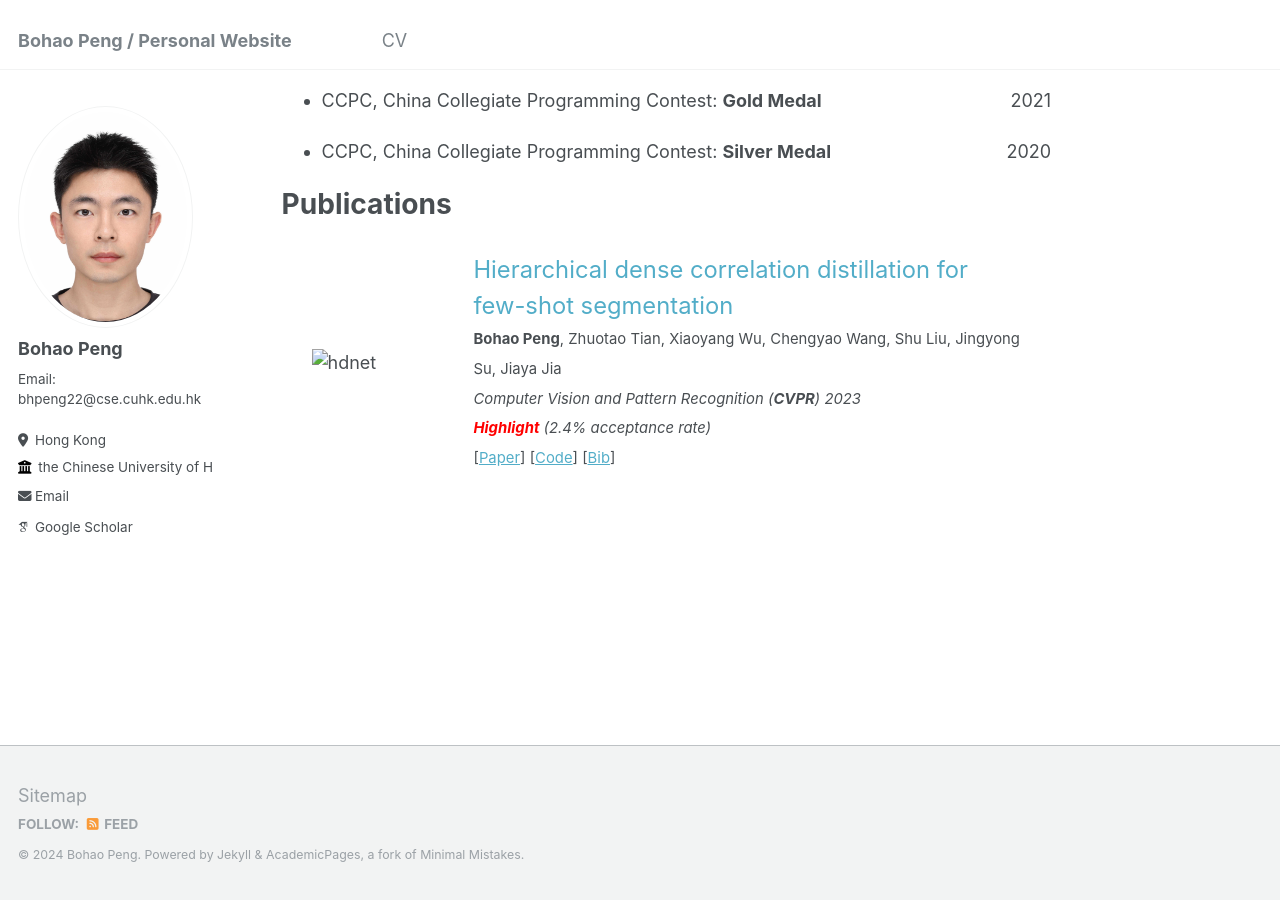
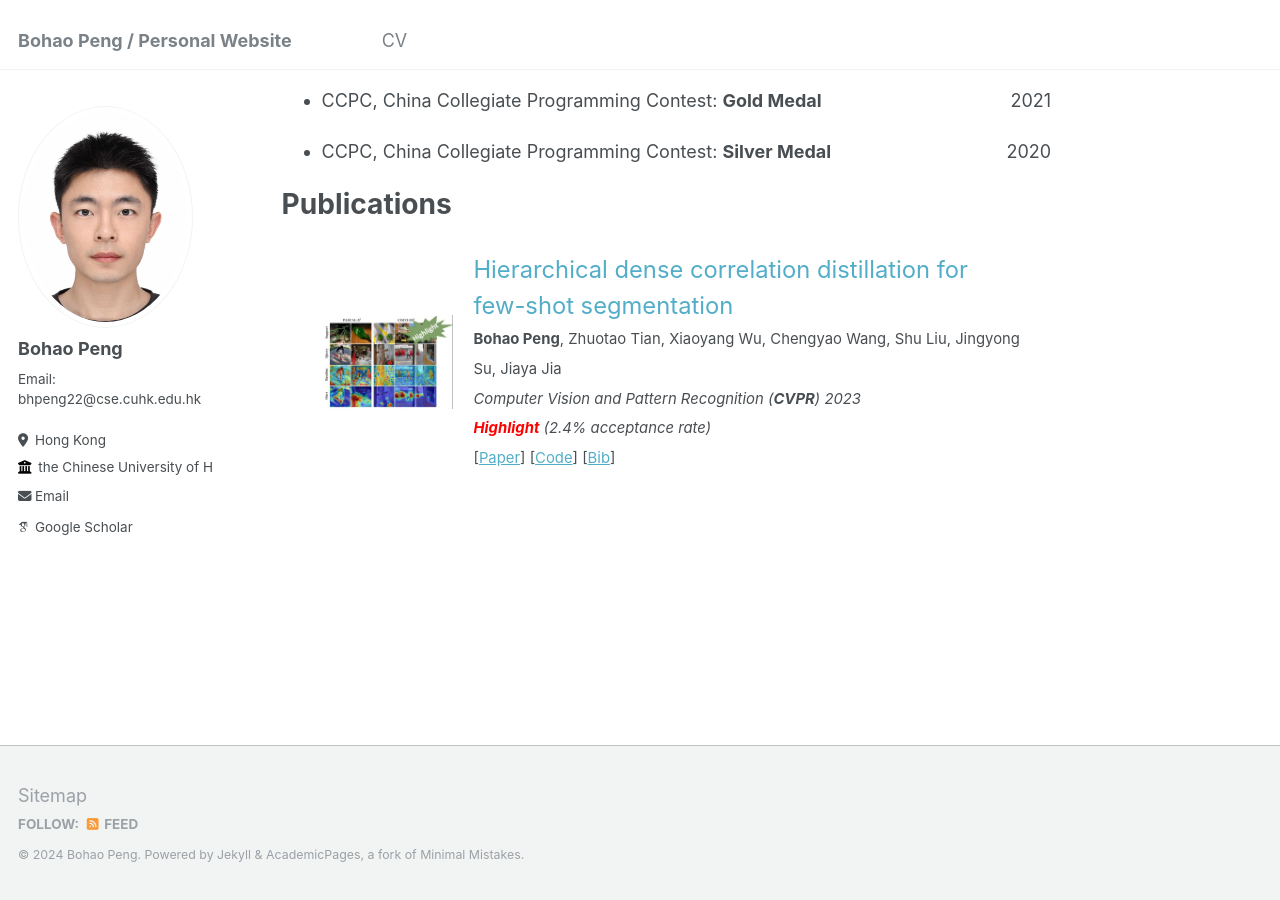
Before and after one commit to Pbihao/pbihao.github.io, a Jekyll site: the page built from _pages/about.md, in a window 1280 px wide and 900 px high, scrolled down 620 px. Built offline with Jekyll 4.4.1, drawn with Linux system fonts in a browser that asks for light colours; some web fonts are replaced.

```diff
--- a/_pages/about.md
+++ b/_pages/about.md
@@ -33,14 +33,14 @@ Publications
 
 <div style="display: flex; align-items: center; margin: 30px;">
   <div style="flex: 0 0 20%; margin-right: 20px;">
-    <img src="/_publications/images/2023CVPR_HDMNet.jpg" style="width: 100%; aspect-ratio: 1.5 / 1; object-fit: cover;" alt="hdnet">
+    <img src="files/publications/images/2023CVPR_HDMNet.jpg" style="width: 100%; aspect-ratio: 1.5 / 1; object-fit: cover;" alt="hdnet">
   </div>
   <div style="flex: 1; display: flex; flex-direction: column; justify-content: center;">
     <p style="line-height: 1.5; font-size: 1.1em; margin: 0;">
       <a href="https://openaccess.thecvf.com/content/CVPR2023/papers/Peng_Hierarchical_Dense_Correlation_Distillation_for_Few-Shot_Segmentation_CVPR_2023_paper.pdf" style="font-size: 1.2em; text-decoration: none;">Hierarchical dense correlation distillation for few-shot segmentation</a><br>
       <small><strong>Bohao Peng</strong>, Zhuotao Tian, Xiaoyang Wu, Chengyao Wang, Shu Liu, Jingyong Su, Jiaya Jia</small><br>
       <small><em>Computer Vision and Pattern Recognition (<strong>CVPR</strong>) 2023 <br> <strong><span style="color: red;">Highlight</span></strong> (2.4% acceptance rate)</em></small><br>
-      <small>[<a href="https://openaccess.thecvf.com/content/CVPR2023/papers/Peng_Hierarchical_Dense_Correlation_Distillation_for_Few-Shot_Segmentation_CVPR_2023_paper.pdf">Paper</a>] [<a href="https://github.com/Pbihao/HDMNet">Code</a>] [<a href="_publications/bibs/2023CVPR_HDMNet.txt">Bib</a>]</small>
+      <small>[<a href="https://openaccess.thecvf.com/content/CVPR2023/papers/Peng_Hierarchical_Dense_Correlation_Distillation_for_Few-Shot_Segmentation_CVPR_2023_paper.pdf">Paper</a>] [<a href="https://github.com/Pbihao/HDMNet">Code</a>] [<a href="files/publications/bibs/2023CVPR_HDMNet.txt">Bib</a>]</small>
     </p>
   </div>
 </div>
```
Also changed, not shown: files/publications/bibs/2023CVPR_HDMNet.txt (renamed from _publications/bibs/2023CVPR_HDMNet.txt), files/publications/images/2023CVPR_HDMNet.jpg (renamed from _publications/images/2023CVPR_HDMNet.jpg).
